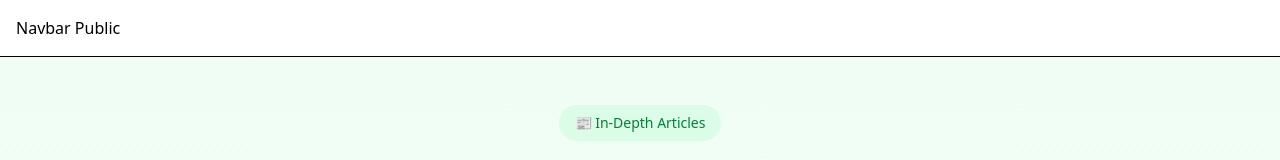
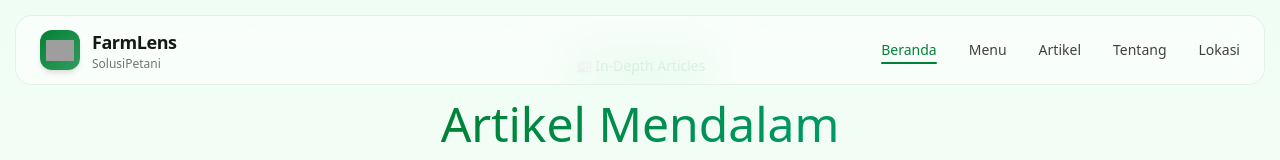
Before and after one commit to reynaldo0/FarmLens, a React (Vite) app: page / in a window 1280 px wide. Shown: the top 160 px of the page. Built offline with nearby package versions, Linux system fonts and the light colour scheme; grey boxes are pictures that could not be loaded.

Commit message:
adding : navbar

```diff
--- a/package.json
+++ b/package.json
@@ -11,6 +11,7 @@
   },
   "dependencies": {
     "@tailwindcss/vite": "^4.1.18",
+    "framer-motion": "^12.25.0",
     "lucide-react": "^0.562.0",
     "react": "^19.2.0",
     "react-dom": "^19.2.0",
--- a/src/PublicLayout.tsx
+++ b/src/PublicLayout.tsx
@@ -1,10 +1,11 @@
 import { Outlet } from 'react-router-dom';
+import { Navbar } from './components/Navbar';
 
 export default function PublicLayout() {
     return (
         <>
             {/* Navbar Public */}
-            <header className="border-b bg-white p-4">Navbar Public</header>
+            <Navbar />
 
             <Outlet />
 
--- /dev/null
+++ b/src/components/Navbar.tsx
@@ -0,0 +1,169 @@
+import { Menu as MenuIcon, X } from 'lucide-react'
+import { useState, useEffect, useRef } from 'react'
+import { motion, AnimatePresence } from 'framer-motion'
+import { NavLink, useLocation } from 'react-router-dom'
+
+type PagePath = '/' | '/menu' | '/artikel' | '/tentang' | '/lokasi'
+
+export function Navbar() {
+    const { pathname } = useLocation()
+
+    const [isMenuOpen, setIsMenuOpen] = useState(false)
+    const [hidden, setHidden] = useState(false)
+    const [scrolled, setScrolled] = useState(false)
+
+    const lastScrollY = useRef(0)
+
+    const menuItems: { label: string; href: PagePath }[] = [
+        { label: 'Beranda', href: '/' },
+        { label: 'Menu', href: '/menu' },
+        { label: 'Artikel', href: '/artikel' },
+        { label: 'Tentang', href: '/tentang' },
+        { label: 'Lokasi', href: '/lokasi' },
+    ]
+
+    useEffect(() => {
+        const handleScroll = () => {
+            const currentY = window.scrollY
+            setScrolled(currentY > 10)
+
+            if (currentY > lastScrollY.current && currentY > 80) {
+                setHidden(true)
+            } else {
+                setHidden(false)
+            }
+
+            lastScrollY.current = currentY
+        }
+
+        window.addEventListener('scroll', handleScroll, { passive: true })
+        return () => window.removeEventListener('scroll', handleScroll)
+    }, [])
+
+    return (
+        <motion.nav
+            role="navigation"
+            aria-label="Main Navigation"
+            initial={{ y: -40, opacity: 0 }}
+            animate={{ y: hidden ? -90 : 0, opacity: 1 }}
+            transition={{
+                type: 'spring',
+                stiffness: 120,
+                damping: 28,
+                mass: 1.1,
+            }}
+            className="fixed top-4 left-0 right-0 z-50 mx-auto max-w-7xl px-4"
+        >
+            {/* ================= NAVBAR ================= */}
+            <div
+                className={`
+          flex items-center justify-between
+          rounded-2xl px-6 py-3
+          backdrop-blur-xl ring-1 transition-all duration-300
+          ${scrolled
+                        ? 'bg-white/80 shadow-lg ring-black/5'
+                        : 'bg-white/60 ring-black/5'}
+        `}
+            >
+                {/* Logo */}
+                <NavLink
+                    to="/"
+                    onClick={() => window.scrollTo({ top: 0 })}
+                    className="flex items-center gap-3 group"
+                >
+                    <div className="w-10 h-10 rounded-xl bg-linear-to-br from-green-700 to-green-700/80 flex items-center justify-center shadow-md overflow-hidden">
+                        <img
+                            src="/logo.png"
+                            alt="Logo"
+                            width={28}
+                            height={28}
+                            className="object-contain"
+                        />
+                    </div>
+                    <div className="flex flex-col text-left">
+                        <span className="text-lg font-semibold tracking-tight text-neutral-900 group-hover:text-green-700 transition">
+                            FarmLens
+                        </span>
+                        <span className="text-xs text-neutral-500">SolusiPetani</span>
+                    </div>
+                </NavLink>
+
+                {/* Desktop Menu */}
+                <div className="hidden md:flex items-center gap-8">
+                    {menuItems.map(item => {
+                        const active = pathname === item.href
+                        return (
+                            <NavLink
+                                key={item.href}
+                                to={item.href}
+                                onClick={() => window.scrollTo({ top: 0 })}
+                                className={`relative text-sm font-medium transition-colors
+                  ${active
+                                        ? 'text-green-700'
+                                        : 'text-neutral-700 hover:text-green-700'}
+                `}
+                            >
+                                {item.label}
+                                {active && (
+                                    <motion.span
+                                        layoutId="nav-active"
+                                        className="absolute -bottom-1 left-0 right-0 h-0.5 rounded-full bg-green-700"
+                                    />
+                                )}
+                            </NavLink>
+                        )
+                    })}
+                </div>
+
+                {/* Mobile Button */}
+                <button
+                    onClick={() => setIsMenuOpen(!isMenuOpen)}
+                    className="md:hidden p-2 rounded-lg hover:bg-black/5 transition"
+                    aria-label="Toggle menu"
+                >
+                    {isMenuOpen ? (
+                        <X className="w-6 h-6 text-neutral-700" />
+                    ) : (
+                        <MenuIcon className="w-6 h-6 text-neutral-700" />
+                    )}
+                </button>
+            </div>
+
+            {/* ================= MOBILE MENU ================= */}
+            <AnimatePresence>
+                {isMenuOpen && (
+                    <motion.div
+                        initial={{ opacity: 0, y: -12 }}
+                        animate={{ opacity: 1, y: 0 }}
+                        exit={{ opacity: 0, y: -12 }}
+                        transition={{ duration: 0.25 }}
+                        className="md:hidden mt-3 rounded-2xl bg-white/90 backdrop-blur-xl shadow-xl ring-1 ring-black/5 overflow-hidden"
+                    >
+                        <div className="flex flex-col p-3">
+                            {menuItems.map(item => {
+                                const active = pathname === item.href
+                                return (
+                                    <NavLink
+                                        key={item.href}
+                                        to={item.href}
+                                        onClick={() => {
+                                            setIsMenuOpen(false)
+                                            window.scrollTo({ top: 0 })
+                                        }}
+                                        className={`w-full text-left rounded-xl px-4 py-3 text-sm transition
+                      ${active
+                                                ? 'bg-green-50 text-green-700'
+                                                : 'text-neutral-700 hover:bg-neutral-100'}
+                    `}
+                                    >
+                                        {item.label}
+                                    </NavLink>
+                                )
+                            })}
+                        </div>
+                    </motion.div>
+                )}
+            </AnimatePresence>
+        </motion.nav>
+    )
+}
```
Also changed, not shown: 1 other file (tests, documents, lock files or other folders).
